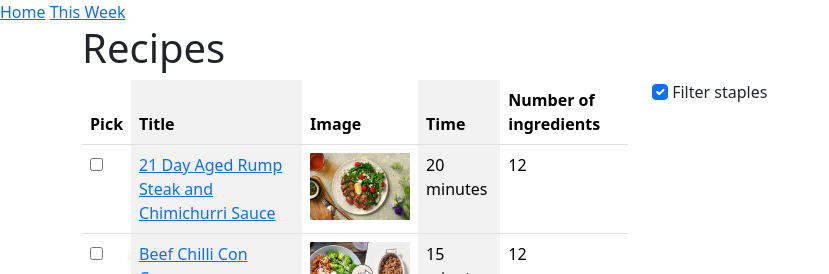
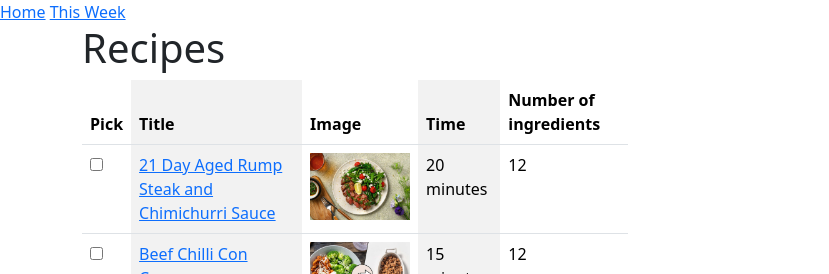
Before and after one commit to r1ch/recipes, a Jekyll site: the page built from index.html, in a window 1280 px wide. Shown: the top 274 px of the page, without its empty margins (0-829 px from the left). Built offline with Jekyll 4.4.1, drawn with Linux system fonts in a browser that asks for light colours.

Commit message:
Update index.html

```diff
--- a/index.html
+++ b/index.html
@@ -31,12 +31,12 @@ layout: default
         </tbody>
       </table>
     </div>
-    <div class = "col-sm-6" id="shoppinglist">
+    <div class = "col-sm-6" id="shoppinglist" v-if = "picked.length > 0">
       <input class="form-check-input" type="checkbox" v-model="filterStaples" id="filterStaples">
       <label class="form-check-label" for="filterStaples">
         &nbsp;Filter staples
       </label>
-      <table class="table table-striped-columns" v-if = "picked.length > 0">
+      <table class="table table-striped-columns">
         <thead>
           <tr>
             <th>Ingredient</th>
```
